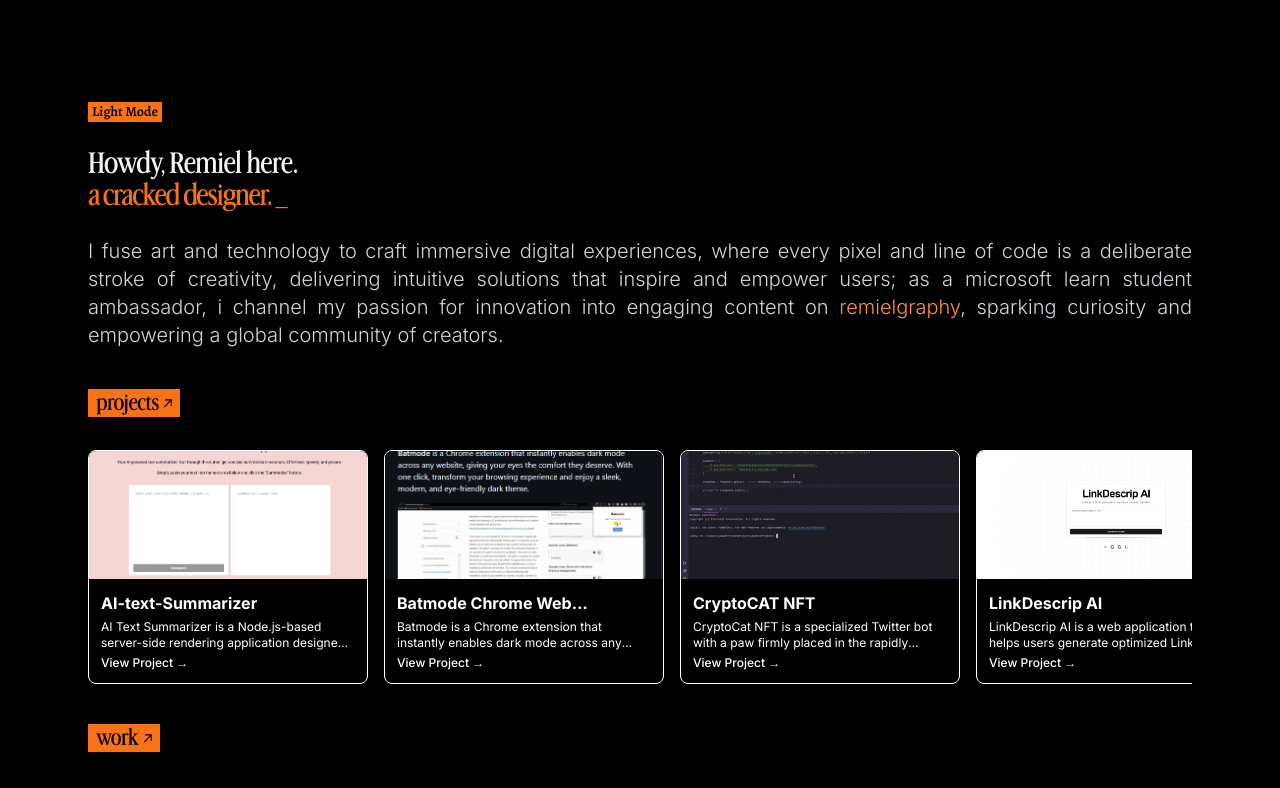
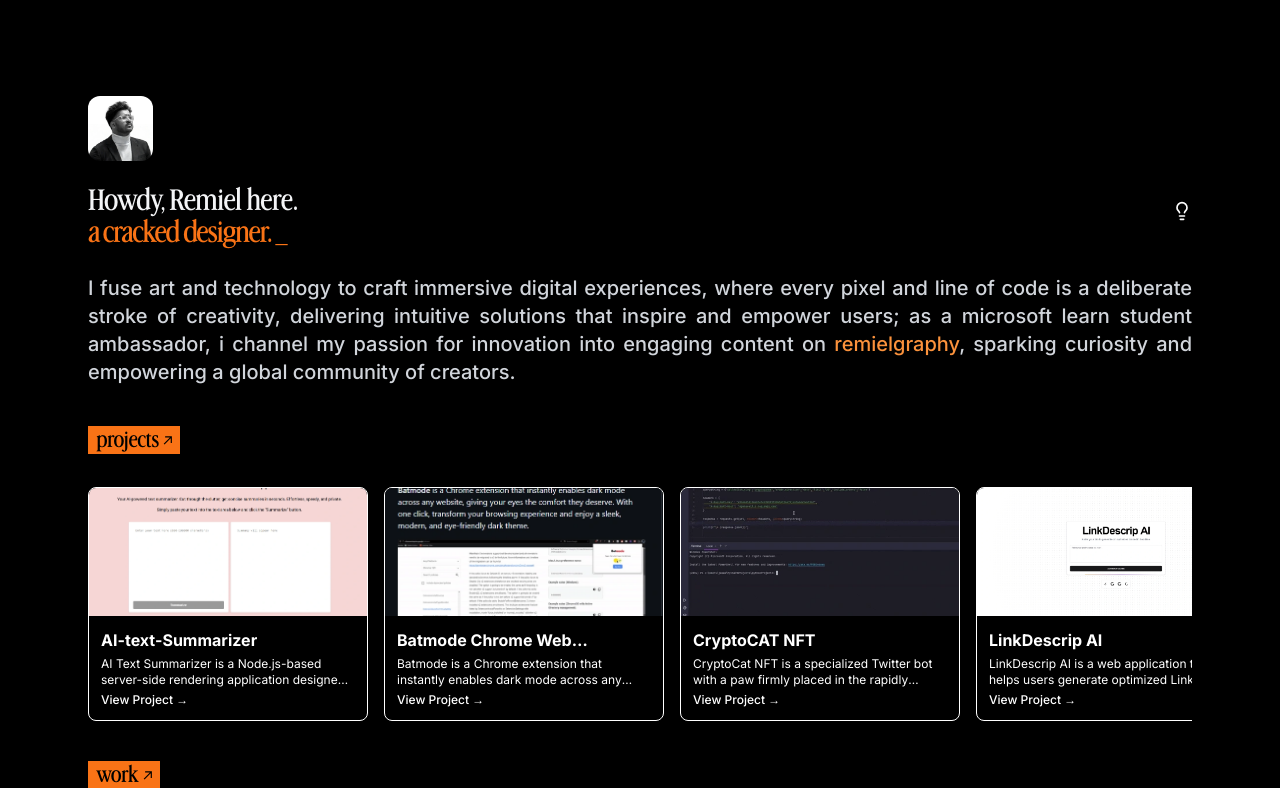
Before and after one commit to JaswanthRemiel/jaswanthremiel.github.io, a Next.js app: page / in a window 1280 px wide. Shown: the top 788 px of the page. Built offline with nearby package versions, Linux system fonts and the light colour scheme.

Commit message:
addedphoot

```diff
--- a/components/header.tsx
+++ b/components/header.tsx
@@ -1,5 +1,5 @@
 "use client";
-
+import Image from "next/image";
 import { motion } from "framer-motion";
 import Link from "next/link";
 import * as links from "./details";
@@ -10,6 +10,7 @@ import { Inter } from "next/font/google";
 import { Manrope } from "next/font/google";
 import ThemeToggle from "@/components/ui/dark-but";
 import useTheme from "@/hooks/useTheme";
+import { Lightbulb, LightbulbOff } from "lucide-react";
 
 const manrope = Manrope({
   subsets: ["latin"],
@@ -27,28 +28,43 @@ export function Header() {
 
   return (
     <motion.section
-      className="overflow-x-auto pb-6 md:pb-0 md:overflow-x-visible relative" // Added `relative` to make it the reference for absolute positioning
+      className="overflow-x-auto pb-6 md:pb-0 md:overflow-x-visible "
       initial={{ opacity: 0, y: 20 }}
       animate={{ opacity: 1, y: 0 }}
       transition={{ duration: 0.5 }}
     >
       {/* Parent Container */}
-      <div className="flex-col items-start space-y-6">
+      <div className="flex-col items-start space-y-6 ">
         <div>
-          <button
-            onClick={toggleTheme}
-            className={`${alegreya.className} bg-orange-500 dark:bg-orange-500 dark:text-white text-black px-1 py-0.75  inline-flex items-center space-x-2`}
-          >
-            <span className="text-sm font-semibold">
-              {theme === "light" ? "Light Mode" : "Dark Mode"}
-            </span>
-          </button>
+          <Image
+            src="/profile.webp"
+            width={65}
+            height={65}
+            alt="Picture of the legend"
+            className="rounded-xl dark:border dark:border-orange-200 dark:border-opacity-40"
+          />
         </div>
+
         {/* Main Content */}
         <div className="whitespace-pre-wrap text-2xl font-sm">
+          <div className="relative">
+            <button
+              onClick={toggleTheme}
+              className={`${alegreya.className} absolute right-0 top-4 dark:text-black text-white`}
+            >
+              <span>
+                {theme === "light" ? (
+                  <Lightbulb className="w-5 h-5" />
+                ) : (
+                  <LightbulbOff className="w-5 h-5" />
+                )}
+              </span>
+            </button>
+          </div>
           <p className="font-advercase text-gray-100 dark:text-black">
             {"Howdy, Remiel here."}
           </p>
+
           <Typewriter
             text={[
               "a fullstack developer.",
@@ -65,7 +81,7 @@ export function Header() {
         </div>
         <div className="flex-col items-start">
           <p
-            className={` ${Interf.className} lg:text-xl md:text-lg sm:text-lg font-light text-gray-300 dark:text-black text-justify  `}
+            className={` ${Interf.className} lg:text-xl md:text-lg sm:text-lg font-medium text-gray-300 dark:text-black text-justify  `}
           >
             I fuse art and technology to craft immersive digital experiences,
             where every pixel and line of code is a deliberate stroke of
--- a/components/work.tsx
+++ b/components/work.tsx
@@ -40,7 +40,7 @@ export function Work() {
       <div
         className={`${Interf.className} font-semibold dark:text-black text-justify space-y-4 text-gray-300`}
       >
-        <p className="lg:text-xl md:text-lg sm:text-lg font-light text-gray-300 dark:text-black text-justify">
+        <p className="lg:text-xl md:text-lg sm:text-lg font-medium text-gray-300 dark:text-black text-justify">
           If you've ever dreamed of creating something amazing (think robots or
           flying cars), well, I swapped crayons for code and never looked back.
           By day, I'm a UX designer and developer, and by night, I'm still
```
Also changed, not shown: public/profile.webp (added).
